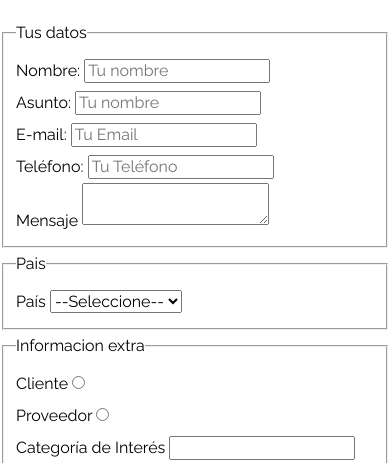
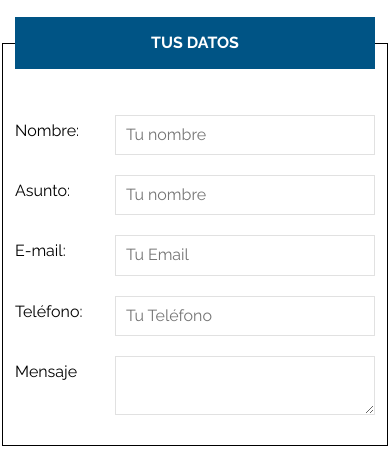
Before and after one commit to Gaelyazmara/Ecommerce, a plain HTML site: page contacto.html in a window 390 px wide. Shown: the part 332-795 px from the top of the page. Drawn offline with nearby package versions, Linux system fonts and the light colour scheme.

Commit message:
terminado a falta de responsive

```diff
--- a/css/app.css
+++ b/css/app.css
@@ -59,7 +59,7 @@ img {
   text-align: center;
   border: none;
   width: 100%;
-
+  border: none
 
 }
 
@@ -329,3 +329,45 @@ img {
   width: 40rem;
   object-fit:cover;
 }
+
+/* Formulario */
+.formulario{
+  max-width: 60rem;
+  margin: 0 auto;
+}
+
+.formulario fieldset {
+  border-color:black ;
+  border-width: .1rem;
+  margin-bottom: 2rem;
+}
+
+.formulario legend{
+  background-color: #005485;
+  width: 100%;
+  text-align: center;
+  color: #ffffff;
+  text-transform: uppercase;
+  font-weight: 700;
+  padding: 1rem;
+  margin-bottom: 4rem;
+}
+
+.campo {
+  display: flex;
+  margin-bottom: 2rem;
+
+
+}
+
+.campo label{
+  flex-basis: 10rem;
+}
+
+.campo input:not([type="radio"]),
+.campo textarea,
+.campo select {
+  flex:1;
+  border: 1px solid #e1e1e1;
+  padding: 1rem;
+}
```
